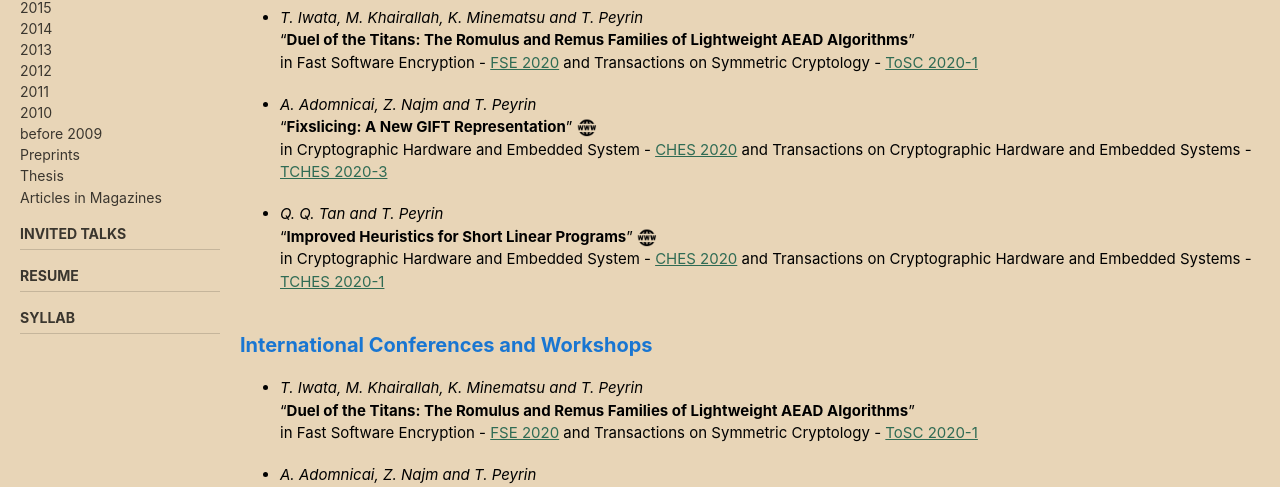
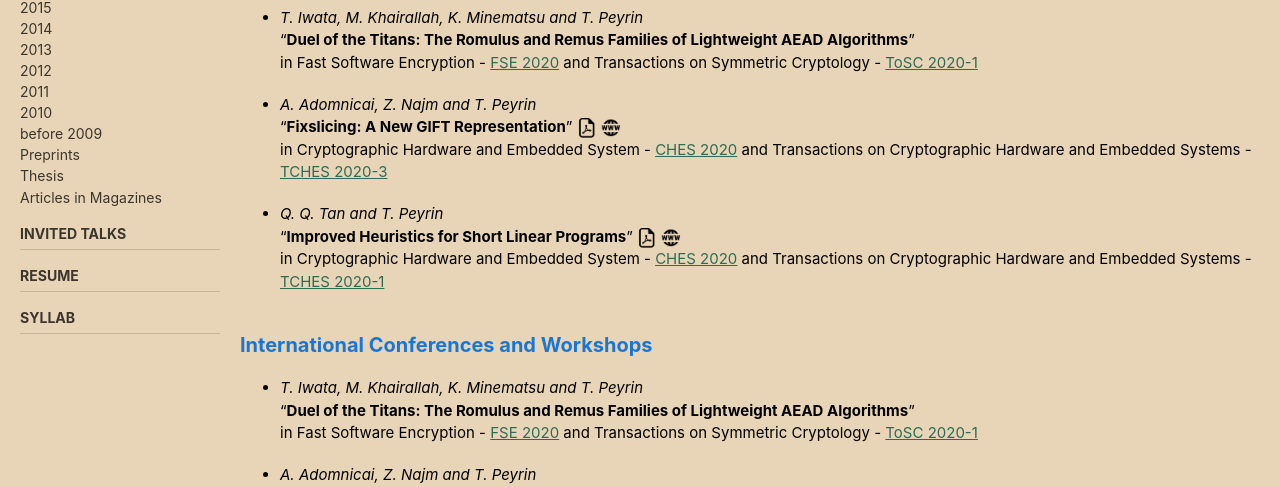
Before and after one commit to thomaspeyrin/web, a Jekyll site: the page built from publications.md, in a window 1280 px wide and 900 px high. Shown: the part 399-886 px from the top of the window. Built offline with Jekyll 4.4.1, drawn with Linux system fonts in a browser that asks for light colours; cached includes are drawn as plain includes; nearby versions of some CDN libraries; our own code applies the rules of GitHub Pages for plain Markdown files.

Commit message:
Update publications.md

```diff
--- a/publications.md
+++ b/publications.md
@@ -27,11 +27,11 @@ in Transactions on Symmetric Cryptology - Special Issue on Designs for the NIST
 in Fast Software Encryption - [FSE 2020](https://fse.iacr.org/2020/) and Transactions on Symmetric Cryptology - [ToSC 2020-1](http://tosc.iacr.org/index.php/ToSC/issue/archive)
 
 - *A. Adomnicai, Z. Najm and T. Peyrin*
-"**Fixslicing: A New GIFT Representation**" [![](https://thomaspeyrin.github.io/web/assets/images/website_icon_small.png "website")](https://github.com/aadomn/gift)
+"**Fixslicing: A New GIFT Representation**" [![](https://thomaspeyrin.github.io/web/assets/images/pdf_icon_small.png "article")](https://eprint.iacr.org/2020/412.pdf)  [![](https://thomaspeyrin.github.io/web/assets/images/website_icon_small.png "website")](https://github.com/aadomn/gift)
 in Cryptographic Hardware and Embedded System - [CHES 2020](https://ches.iacr.org/2020/) and Transactions on Cryptographic Hardware and Embedded Systems - [TCHES 2020-3](http://tches.iacr.org/index.php/tches/issue/archive)
 
 - *Q. Q. Tan and T. Peyrin*
-"**Improved Heuristics for Short Linear Programs**" [![](https://thomaspeyrin.github.io/web/assets/images/website_icon_small.png "website")](https://github.com/thomaspeyrin/XORreduce)
+"**Improved Heuristics for Short Linear Programs**" [![](https://thomaspeyrin.github.io/web/assets/images/pdf_icon_small.png "article")](https://eprint.iacr.org/2019/847.pdf)  [![](https://thomaspeyrin.github.io/web/assets/images/website_icon_small.png "website")](https://github.com/thomaspeyrin/XORreduce)
 in Cryptographic Hardware and Embedded System - [CHES 2020](https://ches.iacr.org/2020/) and Transactions on Cryptographic Hardware and Embedded Systems - [TCHES 2020-1](http://tches.iacr.org/index.php/tches/issue/archive)
 
 
@@ -42,11 +42,11 @@ in Cryptographic Hardware and Embedded System - [CHES 2020](https://ches.iacr.or
 in Fast Software Encryption - [FSE 2020](https://fse.iacr.org/2020/) and Transactions on Symmetric Cryptology - [ToSC 2020-1](http://tosc.iacr.org/index.php/ToSC/issue/archive)
 
 - *A. Adomnicai, Z. Najm and T. Peyrin*
-"**Fixslicing: A New GIFT Representation**" [![](https://thomaspeyrin.github.io/web/assets/images/website_icon_small.png "website")](https://github.com/aadomn/gift)
+"**Fixslicing: A New GIFT Representation**" [![](https://thomaspeyrin.github.io/web/assets/images/pdf_icon_small.png "article")](https://eprint.iacr.org/2020/412.pdf)  [![](https://thomaspeyrin.github.io/web/assets/images/website_icon_small.png "website")](https://github.com/aadomn/gift)
 in Cryptographic Hardware and Embedded System - [CHES 2020](https://ches.iacr.org/2020/) and Transactions on Cryptographic Hardware and Embedded Systems - [TCHES 2020-3](http://tches.iacr.org/index.php/tches/issue/archive)
 
 - *Q. Q. Tan and T. Peyrin*
-"**Improved Heuristics for Short Linear Programs**" [![](https://thomaspeyrin.github.io/web/assets/images/website_icon_small.png "website")](https://github.com/thomaspeyrin/XORreduce)
+"**Improved Heuristics for Short Linear Programs**" [![](https://thomaspeyrin.github.io/web/assets/images/pdf_icon_small.png "article")](https://eprint.iacr.org/2019/847.pdf)  [![](https://thomaspeyrin.github.io/web/assets/images/website_icon_small.png "website")](https://github.com/thomaspeyrin/XORreduce)
 in Cryptographic Hardware and Embedded System - [CHES 2020](https://ches.iacr.org/2020/) and Transactions on Cryptographic Hardware and Embedded Systems - [TCHES 2020-1](http://tches.iacr.org/index.php/tches/issue/archive)
 
 - *T. Iwata, M. Khairallah, K. Minematsu and T. Peyrin*
```
